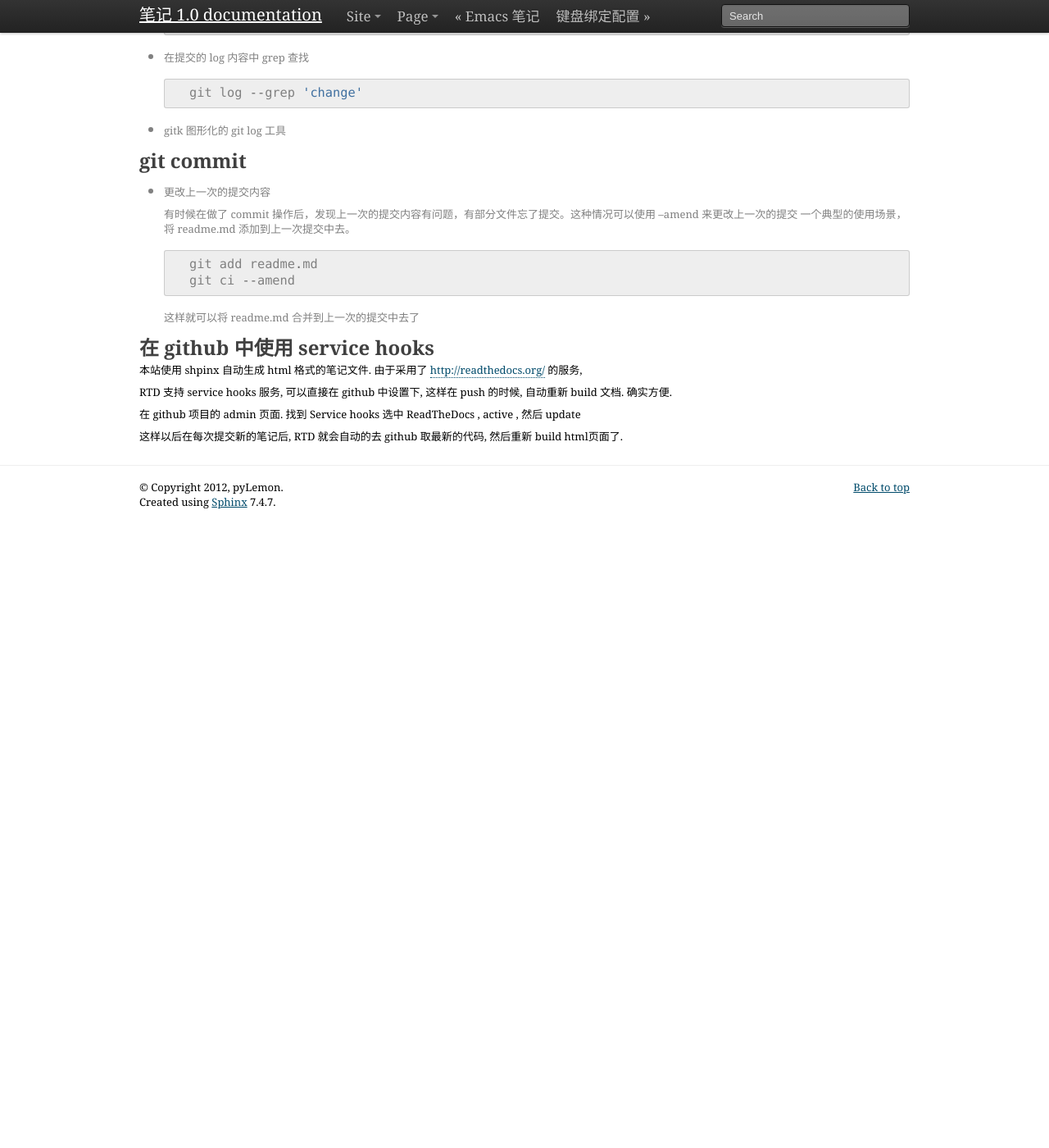
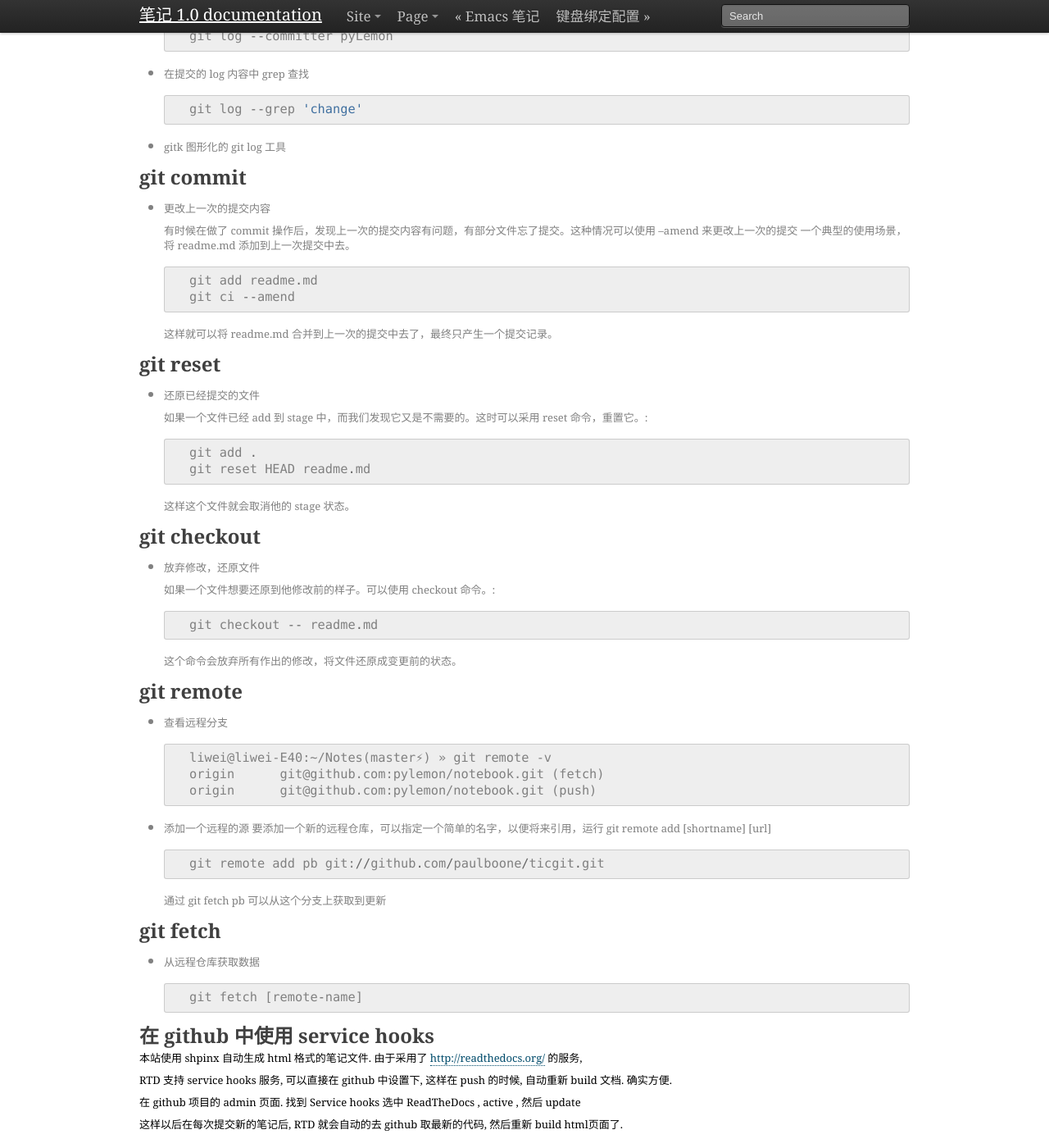
Before and after one commit to pylemon/notebook, a Sphinx documentation site: the page built from docs/git.rst, in a window 1280 px wide and 1400 px high, scrolled down 524 px. Shown: the whole window at 82% size. Built offline with Sphinx 7.4.7, drawn with Linux system fonts in a browser that asks for light colours; before the commit the page ends 1154 px from its top, so only the background shows below that.

Commit message:
add some note about commit

```diff
--- a/docs/git.rst
+++ b/docs/git.rst
@@ -16,6 +16,7 @@ git log
 * 查看最近两次的提交 ::
 
     git log -n 2
+    git log -2
 
 * 查看某个日期之前/之后的提交 after(since) & before(until) ::
 
@@ -45,7 +46,55 @@ git commit
     git add readme.md
     git ci --amend
 
-  这样就可以将 readme.md 合并到上一次的提交中去了
+  这样就可以将 readme.md 合并到上一次的提交中去了，最终只产生一个提交记录。
+
+
+git reset
+=========
+
+* 还原已经提交的文件
+
+  如果一个文件已经 add 到 stage 中，而我们发现它又是不需要的。这时可以采用 reset 命令，重置它。::
+
+    git add .
+    git reset HEAD readme.md
+
+  这样这个文件就会取消他的 stage 状态。
+
+
+git checkout
+============
+
+* 放弃修改，还原文件
+
+  如果一个文件想要还原到他修改前的样子。可以使用 checkout 命令。::
+
+    git checkout -- readme.md
+
+  这个命令会放弃所有作出的修改，将文件还原成变更前的状态。
+
+git remote
+==========
+
+* 查看远程分支 ::
+
+    liwei@liwei-E40:~/Notes(master⚡) » git remote -v
+    origin	git@github.com:pylemon/notebook.git (fetch)
+    origin	git@github.com:pylemon/notebook.git (push)
+
+* 添加一个远程的源
+  要添加一个新的远程仓库，可以指定一个简单的名字，以便将来引用，运行 git remote add [shortname] [url] ::
+
+    git remote add pb git://github.com/paulboone/ticgit.git
+
+  通过 git fetch pb 可以从这个分支上获取到更新
+
+git fetch
+=========
+
+* 从远程仓库获取数据 ::
+
+    git fetch [remote-name]
 
 
 在 github 中使用 service hooks
```
